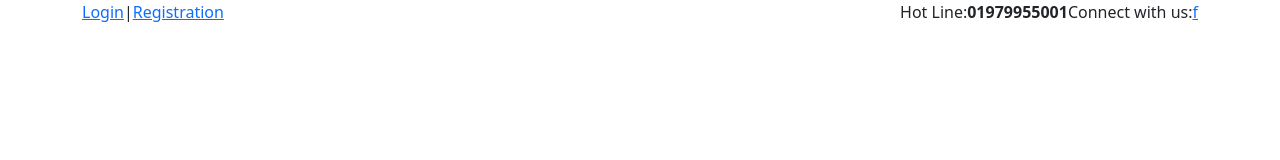
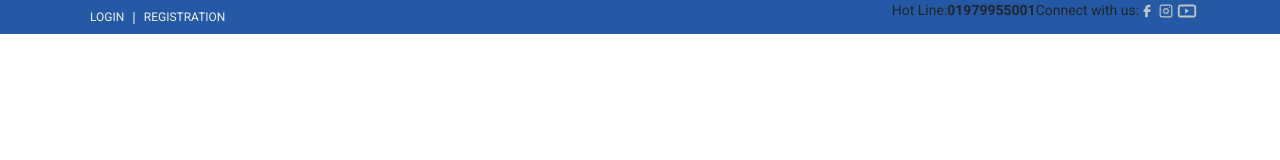
Before and after one commit to gazishowrav/website-update, a website: page index.html in a window 1280 px wide. Drawn offline with nearby package versions, Linux system fonts and the light colour scheme.

Commit message:
top__header

```diff
--- a/assets/scss/_header.scss
+++ b/assets/scss/_header.scss
@@ -0,0 +1,18 @@
+/*
+ * Header
+ */
+
+ .header {
+     .top__header {
+         background: $primary;
+         .user__access {
+             color: $gray-6;
+             a {
+                 font-size: 12px;
+                 text-transform: uppercase;
+                 color: $gray-6;
+                 padding: 0.5rem;
+             }
+         }
+     }
+ }
--- a/assets/scss/main.scss
+++ b/assets/scss/main.scss
@@ -0,0 +1,11 @@
+/*!
+ * Ecommerce Website Theme
+ * Copyright 2021
+ */
+
+ // Configuration
+@import "variables";
+@import "utilites/reboot";
+
+ // Layout & components
+@import "header";
--- a/assets/scss/utilites/_reboot.scss
+++ b/assets/scss/utilites/_reboot.scss
@@ -5,3 +5,18 @@
     margin: 0;
     box-sizing: border-box;
 }
+
+body {
+    padding: 0;
+    margin: 0;
+    box-sizing: border-box;
+    font-family: 'Roboto', sans-serif;
+    font-size: 14px;
+    font-weight: normal;
+    font-style: normal;
+}
+
+a {
+    color: $gray-1;
+    text-decoration: none;
+}
--- a/index.html
+++ b/index.html
@@ -18,7 +18,7 @@
             <div class="container">
                 <div class="row">
                     <div class="col-6">
-                        <div class="d-flex justify-content-arround">
+                        <div class="user__access d-flex align-items-center justify-content-arround">
                             <a href="#">Login</a>|
                             <a href="#">Registration</a>
                         </div>
@@ -32,7 +32,23 @@
                             <div class="social__link d-flex">
                                 <span>Connect with us:</span>
                                 <div class="social__icon">
-                                    <a href="#">f</a>
+                                    <a href="#">
+                                        <svg width="16" height="16" viewBox="0 0 16 16" fill="none" xmlns="http://www.w3.org/2000/svg">
+                                            <path d="M6.13199 14.3333H8.79866V8.99341H11.2014L11.4653 6.33983H8.79866V4.99999C8.79866 4.6318 9.09713 4.33332 9.46532 4.33332H11.4653V1.66666H9.46532C7.62437 1.66666 6.13199 3.15904 6.13199 4.99999V6.33983H4.79866L4.53473 8.99341H6.13199V14.3333Z" fill="#C4C4C4"/>
+                                        </svg>
+                                    </a>
+                                    <a href="#">
+                                        <svg width="14" height="14" viewBox="0 0 14 14" fill="none" xmlns="http://www.w3.org/2000/svg">
+                                            <path fill-rule="evenodd" clip-rule="evenodd" d="M6.99998 4.08334C5.38915 4.08334 4.08331 5.38918 4.08331 7.00001C4.08331 8.61084 5.38915 9.91668 6.99998 9.91668C8.61081 9.91668 9.91665 8.61084 9.91665 7.00001C9.91665 5.38918 8.61081 4.08334 6.99998 4.08334ZM5.24998 7.00001C5.24998 7.96651 6.03348 8.75001 6.99998 8.75001C7.96648 8.75001 8.74998 7.96651 8.74998 7.00001C8.74998 6.03351 7.96648 5.25001 6.99998 5.25001C6.03348 5.25001 5.24998 6.03351 5.24998 7.00001Z" fill="#C4C4C4"/>
+                                            <path d="M10.5 2.91668C10.1778 2.91668 9.91665 3.17784 9.91665 3.50001C9.91665 3.82218 10.1778 4.08334 10.5 4.08334C10.8221 4.08334 11.0833 3.82218 11.0833 3.50001C11.0833 3.17784 10.8221 2.91668 10.5 2.91668Z" fill="#C4C4C4"/>
+                                            <path fill-rule="evenodd" clip-rule="evenodd" d="M2.91665 0.583344C1.62798 0.583344 0.583313 1.62801 0.583313 2.91668V11.0833C0.583313 12.372 1.62798 13.4167 2.91665 13.4167H11.0833C12.372 13.4167 13.4166 12.372 13.4166 11.0833V2.91668C13.4166 1.62801 12.372 0.583344 11.0833 0.583344H2.91665ZM11.0833 1.75001H2.91665C2.27231 1.75001 1.74998 2.27234 1.74998 2.91668V11.0833C1.74998 11.7277 2.27231 12.25 2.91665 12.25H11.0833C11.7276 12.25 12.25 11.7277 12.25 11.0833V2.91668C12.25 2.27234 11.7276 1.75001 11.0833 1.75001Z" fill="#C4C4C4"/>
+                                        </svg>
+                                    </a>
+                                    <a href="#">
+                                        <svg width="22" height="22" viewBox="0 0 22 22" fill="none" xmlns="http://www.w3.org/2000/svg">
+                                            <path fill-rule="evenodd" clip-rule="evenodd" d="M4.58335 6.41668H17.4167C17.9229 6.41668 18.3334 6.82708 18.3334 7.33334V14.6667C18.3334 15.1729 17.9229 15.5833 17.4167 15.5833H4.58335C4.07709 15.5833 3.66669 15.1729 3.66669 14.6667V7.33334C3.66669 6.82708 4.07709 6.41668 4.58335 6.41668ZM1.83335 7.33334C1.83335 5.81456 3.06457 4.58334 4.58335 4.58334H17.4167C18.9355 4.58334 20.1667 5.81456 20.1667 7.33334V14.6667C20.1667 16.1855 18.9355 17.4167 17.4167 17.4167H4.58335C3.06457 17.4167 1.83335 16.1855 1.83335 14.6667V7.33334ZM9.16669 8.25001L12.8334 11L9.16669 13.75V8.25001Z" fill="#C4C4C4"/>
+                                        </svg>
+                                    </a>
                                 </div>
                             </div>
                         </div>
```
Also changed, not shown: assets/css/main.css, 1 other file.
